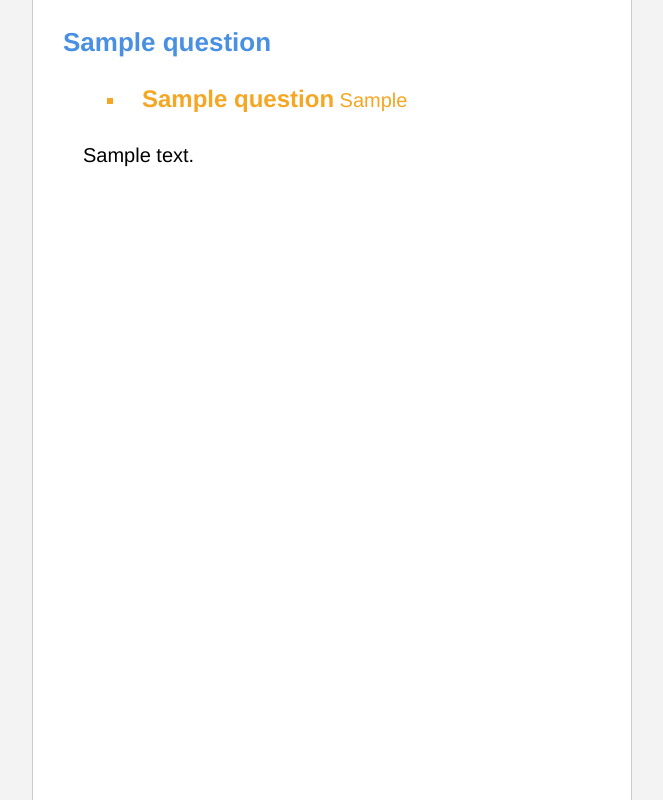
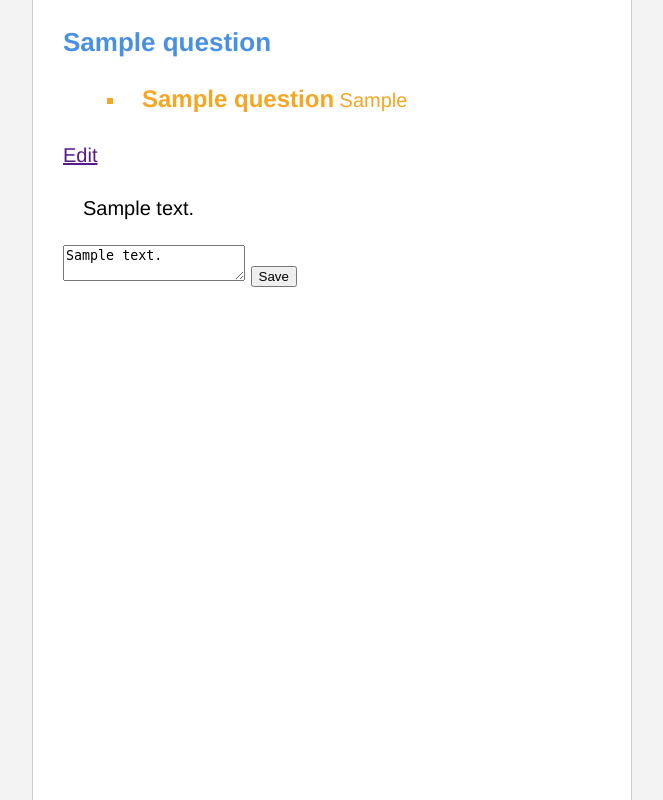
Before and after one commit to csvenja/bitter-tea, a Django app: page /1/ in a window 1280 px wide. Shown: the whole page, without its empty margins (68-731 px from the left). Run offline with Django 3.2, Linux system fonts and the light colour scheme; tables that the repository leaves empty hold one stand-in row (values such as "Sample post").

Commit message:
Edit content.

```diff
--- a/kaushue/static/main.js
+++ b/kaushue/static/main.js
@@ -1,4 +1,4 @@
-function click_function() {
+function reference_click_function() {
 	clear_prev_reference($(this).parents("article"));
 	clear_focus();
 	set_focus($(this));
@@ -6,8 +6,19 @@ function click_function() {
 	return false;
 }
 
+function edit_click_function() {
+	$(this).next(".content").toggle();
+	$(this).nextAll(".edit-content").toggle();
+	return false;
+}
+
 function reference_binding() {
-	$(".reference").click(click_function);
+	$(".reference").click(reference_click_function);
+}
+
+function edit_binding() {
+	$(".edit").click(edit_click_function);
+	$(".edit-submit").click(save_content);
 }
 
 function clear_prev_reference(element) {
@@ -34,12 +45,29 @@ function update_width() {
 function request_partial(address) {
 	$.get(address, function (data) {
 		var new_article = $("<article></article>").append(data);
-		new_article.find(".reference").click(click_function);
+		new_article.find(".reference").click(reference_click_function);
+		new_article.find(".edit").click(edit_click_function);
+		new_article.find(".edit-submit").click(save_content);
 		$("#content").append(new_article);
 		update_width();
 	});
 }
 
+function save_content() {
+	var textarea = $(this).prev(".edit-pad");
+	var id = textarea.attr("data-id");
+	var content = textarea.val();
+	var edit = $(this).parent();
+	$.post("/edit/" + id + '/', { content: content }, function (data) {
+		edit.prev(".content").toggle();
+		edit.toggle();
+	})
+	.fail(function (error) {
+		console.log(error);
+	});
+}
+
 $(document).ready(function () {
 	reference_binding();
+	edit_binding();
 });
--- a/kaushue/templates/partial.html
+++ b/kaushue/templates/partial.html
@@ -7,4 +7,11 @@
     </li>
 {% endfor %}
 </ul>
-<p>{{ question.content }}</p>
+<div>
+    <a class="edit" href="">Edit</a>
+    <p class="content">{{ question.content }}</p>
+    <div class="edit-content">
+        <textarea class="edit-pad" type="text" data-id="{{ question.pk }}">{{ question.content }}</textarea>
+        <button class="edit-submit">Save</button>
+    </div>
+</div>
--- a/kaushue/urls.py
+++ b/kaushue/urls.py
@@ -6,4 +6,5 @@ urlpatterns = patterns(
     url(r'^$', views.index, name='index'),
     url(r'^(?P<question_id>\d+)/$', views.detail, name='detail'),
     url(r'^partial/(?P<question_id>\d+)/$', views.partial, name='partial'),
+    url(r'^edit/(?P<question_id>\d+)/$', views.edit, name='edit'),
 )
--- a/kaushue/views.py
+++ b/kaushue/views.py
@@ -1,4 +1,7 @@
 from django.shortcuts import get_object_or_404, render
+from django.views.decorators.http import require_http_methods
+from django.views.decorators.csrf import csrf_exempt
+from django.http import HttpResponse
 from kaushue.models import Question, Connection
 
 
@@ -38,3 +41,15 @@ def partial(request, question_id):
         'question': question,
         'references': references
     })
+
+
+@require_http_methods(['POST'])
+@csrf_exempt
+def edit(request, question_id):
+    question_id = int(question_id)
+    content = request.POST.get('content', None)
+    question = get_object_or_404(Question, pk=question_id)
+    print question
+    question.content = content
+    question.save()
+    return HttpResponse()
```
